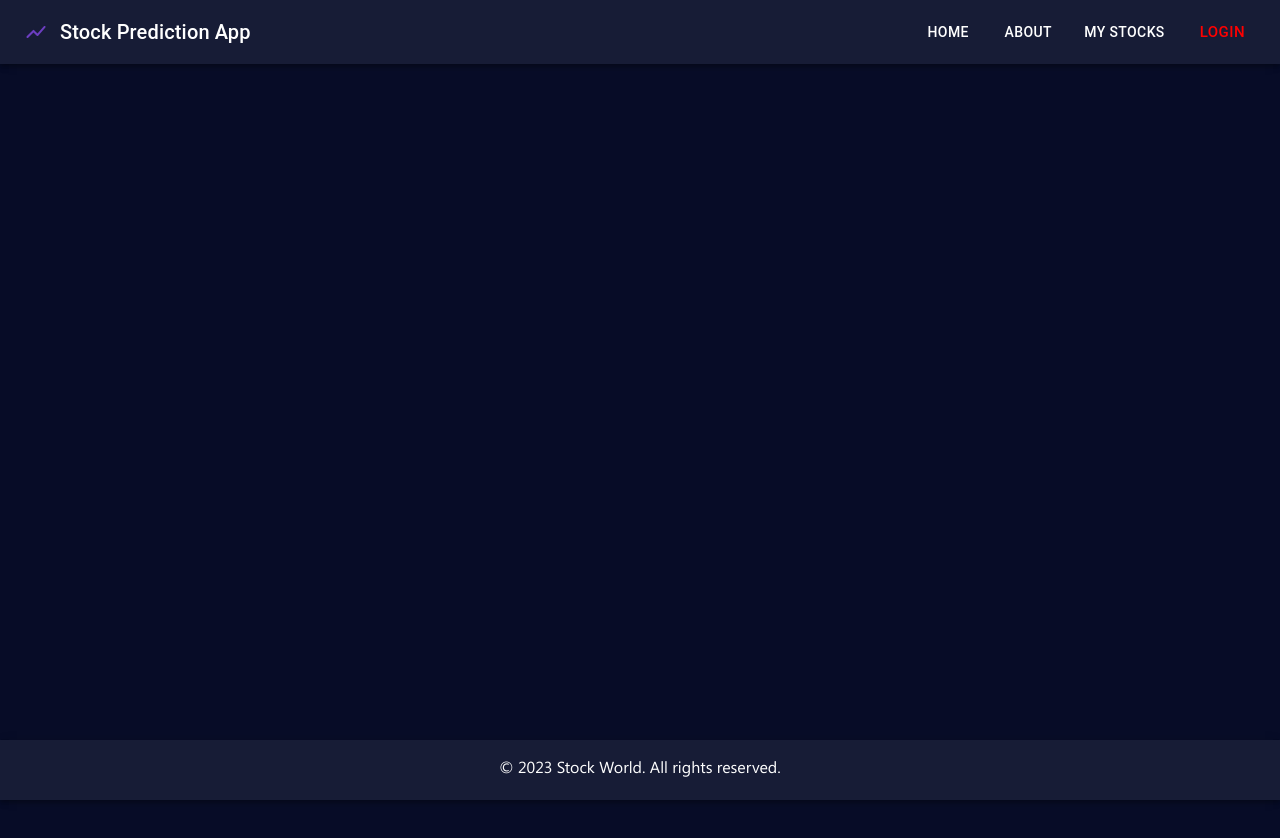
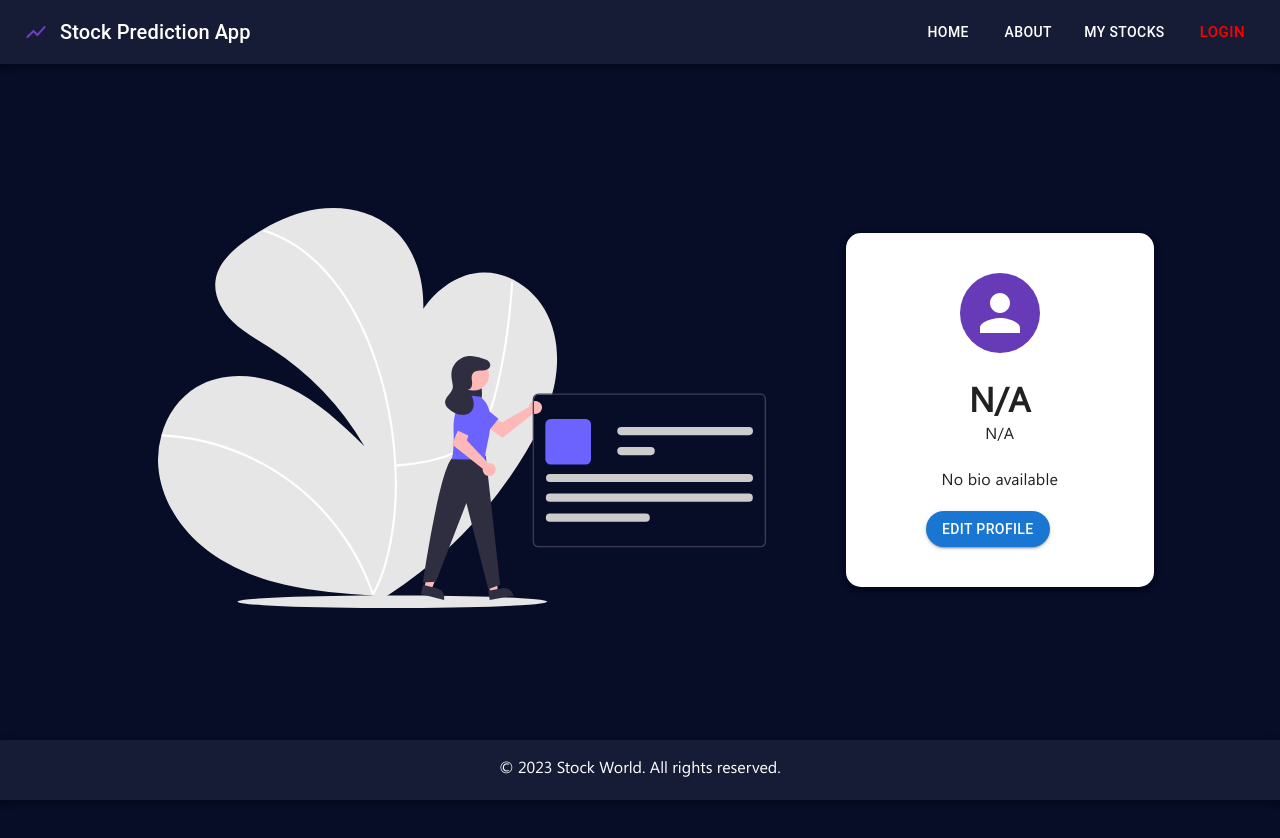
Before and after one commit to nadiahosisy/FullStack-Final-Project-Stocks, a React (Vite) app in the folder client/: page /mystocks/profile in a window 1280 px wide. Shown: the top 838 px of the page. Built offline with nearby package versions, Linux system fonts and the light colour scheme.

Commit message:
added profile page

```diff
--- a/client/src/App.jsx
+++ b/client/src/App.jsx
@@ -3,9 +3,10 @@ import { BrowserRouter as Router, Routes, Route } from "react-router-dom";
 import Layout from "./components/Layout";
 import Home from "./components/Home Page/Home";
 import About from "./components/About Page/About";
+import ProfilePage from "./components/Sidebar/ProfilePage";
 import Login from "./components/Auth/Login";
 import Dashboard from "./components/Dashboard/Dashboard";
-import { AuthProvider } from "./context/AuthProvider"; // Import AuthProvider
+import { AuthProvider } from "./context/AuthProvider";
 import "./App.css";
 
 function App() {
@@ -17,7 +18,11 @@ function App() {
             <Route path="/" element={<Home />} />
             <Route path="/about" element={<About />} />
             <Route path="/mystocks" element={<Dashboard />} />
+            <Route path="/mystocks/profile" element={<ProfilePage />} />{" "}
+            {/* Profile Page as a sub-route */}
             <Route path="/login" element={<Login />} />
+            {/* Keep the original profile route if needed */}
+            <Route path="/profile" element={<ProfilePage />} />
             {/* Add other routes as needed */}
           </Routes>
         </Layout>
--- /dev/null
+++ b/client/src/components/Sidebar/ProfilePage.jsx
@@ -0,0 +1,151 @@
+import React, { useState } from "react";
+import {
+  Paper,
+  Avatar,
+  Typography,
+  Button,
+  Grid,
+  TextField,
+} from "@mui/material";
+import { deepPurple } from "@mui/material/colors";
+import { useAuth } from "../../context/AuthProvider";
+import svgImage from "../../../public/images/profile-user.svg";
+
+const ProfilePage = () => {
+  const { userData } = useAuth();
+  const [isEditMode, setIsEditMode] = useState(false);
+  const [editData, setEditData] = useState({
+    name: userData?.name || "",
+    email: userData?.email || "",
+    bio: userData?.bio || "",
+  });
+
+  const handleEditToggle = () => {
+    setIsEditMode(!isEditMode);
+  };
+
+  const handleInputChange = (e) => {
+    setEditData({ ...editData, [e.target.name]: e.target.value });
+  };
+
+  const handleSubmit = () => {
+    console.log("Updated Data:", editData);
+    setIsEditMode(false);
+  };
+
+  const formatName = (name, lastName) => {
+    const formattedFirstName = name
+      ? name.charAt(0).toUpperCase() + name.slice(1).toLowerCase()
+      : "";
+
+    if (!lastName) {
+      return formattedFirstName;
+    }
+
+    const formattedLastName =
+      lastName.charAt(0).toUpperCase() + lastName.slice(1).toLowerCase();
+    return `${formattedFirstName} ${formattedLastName}`;
+  };
+  return (
+    <Grid
+      container
+      spacing={2}
+      gap="4rem"
+      justifyContent="center"
+      alignItems="center"
+      style={{ maxWidth: "2000px", margin: "auto" }}
+    >
+      <Grid item>
+        <img src={svgImage} alt="Profile Icon" style={{ maxHeight: "400px" }} />
+      </Grid>
+      <Grid item xs={12} md={3}>
+        <Paper elevation={4} style={{ padding: "40px", borderRadius: "15px" }}>
+          <Grid container direction="column" alignItems="center" spacing={3}>
+            <Grid item>
+              <Avatar
+                src={userData?.avatarUrl}
+                alt={`${userData?.name} ${userData?.lastName}`}
+                sx={{ bgcolor: deepPurple[500], width: 80, height: 80 }}
+              />
+            </Grid>
+            <Grid item xs style={{ textAlign: "center" }}>
+              {isEditMode ? (
+                <>
+                  <TextField
+                    label="Name"
+                    name="name"
+                    value={editData.name}
+                    onChange={handleInputChange}
+                    margin="dense"
+                    fullWidth
+                  />
+                  <TextField
+                    label="Email"
+                    name="email"
+                    value={editData.email}
+                    onChange={handleInputChange}
+                    margin="dense"
+                    fullWidth
+                  />
+                  <TextField
+                    label="Bio"
+                    name="bio"
+                    value={editData.bio}
+                    onChange={handleInputChange}
+                    margin="dense"
+                    multiline
+                    rows={4}
+                    fullWidth
+                  />
+                </>
+              ) : (
+                <>
+                  <Typography
+                    variant="h4"
+                    style={{ fontFamily: "Normal", fontWeight: "bold" }}
+                  >
+                    {userData
+                      ? formatName(userData.name, userData.lastName)
+                      : "N/A"}
+                  </Typography>
+                  <Typography
+                    variant="subtitle1"
+                    style={{ fontFamily: "Normal" }}
+                  >
+                    {userData?.email || "N/A"}
+                  </Typography>
+                  <Typography
+                    variant="body1"
+                    style={{ fontFamily: "Normal", marginTop: "20px" }}
+                  >
+                    {userData?.bio || "No bio available"}
+                  </Typography>
+                </>
+              )}
+            </Grid>
+            <Button
+              variant="contained"
+              color="primary"
+              sx={{ marginTop: "20px", borderRadius: "20px" }}
+              onClick={isEditMode ? handleSubmit : handleEditToggle}
+            >
+              {isEditMode ? "Save Changes" : "Edit Profile"}
+            </Button>
+            {isEditMode && (
+              <Button
+                variant="outlined"
+                color="secondary"
+                sx={{ marginTop: "10px", borderRadius: "20px" }}
+                onClick={() => setIsEditMode(false)}
+              >
+                Cancel
+              </Button>
+            )}
+          </Grid>
+        </Paper>
+      </Grid>
+    </Grid>
+  );
+};
+
+export default ProfilePage;
--- a/client/src/components/Sidebar/Sidebar.jsx
+++ b/client/src/components/Sidebar/Sidebar.jsx
@@ -8,8 +8,15 @@ import {
   BsMenuButtonWideFill,
   BsFillGearFill,
 } from "react-icons/bs";
+import { useNavigate } from "react-router-dom";
 
 function Sidebar({ openSidebarToggle, OpenSidebar }) {
+  const navigate = useNavigate();
+
+  const handleNavigateProfile = () => {
+    navigate("/myStocks/profile");
+  };
+
   return (
     <aside
       id="sidebar"
@@ -30,10 +37,8 @@ function Sidebar({ openSidebarToggle, OpenSidebar }) {
             <BsGrid1X2Fill className="icon" /> Dashboard
           </a>
         </li>
-        <li className="sidebar-list-item">
-          <a href="">
-            <BsFillArchiveFill className="icon" /> Products
-          </a>
+        <li className="sidebar-list-item" onClick={handleNavigateProfile}>
+          <BsFillArchiveFill className="icon" /> Profile
         </li>
         <li className="sidebar-list-item">
           <a href="">
```
Also changed, not shown: client/public/Images/profile-user.svg (added), 1 other file (tests, documents, lock files or other folders).
